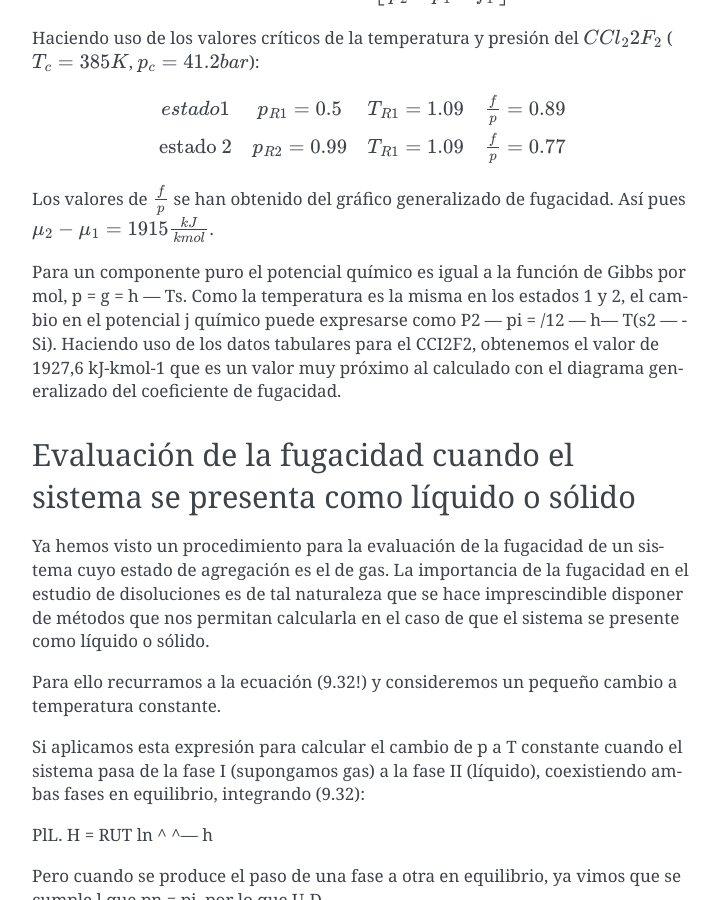
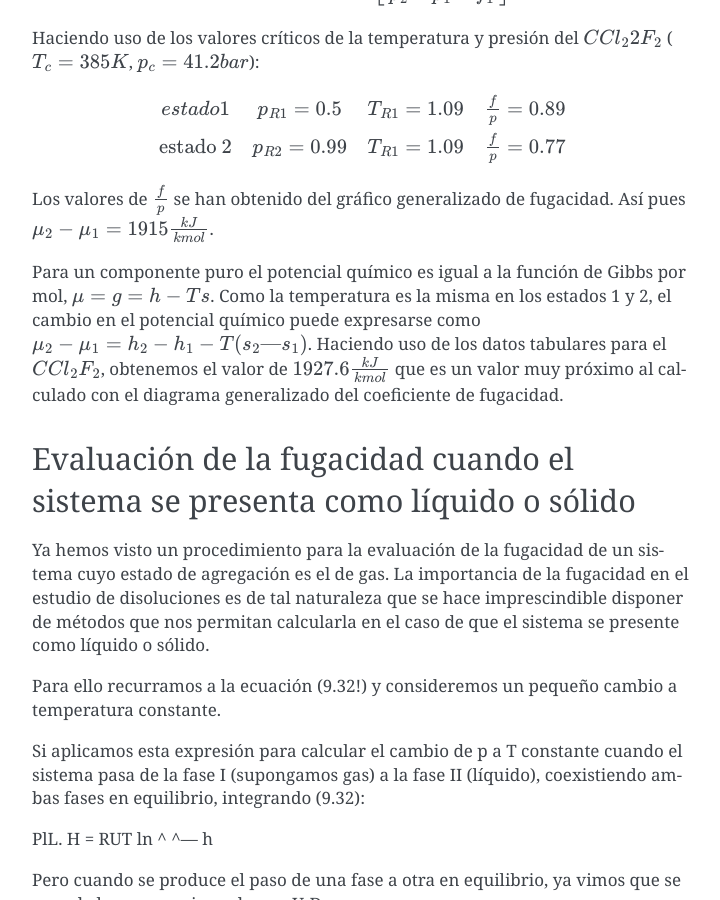
Before and after one commit to mantielero/termodinamica, a Sphinx documentation site: the page built from source/multicomponentes_fugacidad.rst, in a window 1280 px wide and 900 px high, scrolled down 3380 px. Shown: the whole window, without its empty margins (388-1108 px from the left). Built offline with Sphinx 7.4.7, drawn with Linux system fonts in a browser that asks for light colours; pages that are not in the unit, such as notebooks, are missing from menus.

Commit message:
Update multicomponentes_fugacidad.rst

```diff
--- a/source/multicomponentes_fugacidad.rst
+++ b/source/multicomponentes_fugacidad.rst
@@ -141,7 +141,7 @@ Haciendo uso de los valores críticos de la temperatura y presión del :math:`CC
 
 Los valores de :math:`\frac{f}{p}` se han obtenido del gráfico generalizado de fugacidad. Así pues :math:`\mu_2-\mu_1 = 1915\frac{kJ}{kmol}`.
 
-Para un componente puro el potencial químico es igual a la función de Gibbs por mol, p = g = h — Ts. Como la temperatura es la misma en los estados 1 y 2, el cambio en el potencial j químico puede expresarse como P2 — pi = /12 — h\ — T(s2 — -Si). Haciendo uso de los datos tabulares para el CCI2F2, obtenemos el valor de 1927,6 kJ-kmol-1 que es un valor muy próximo al calculado con el diagrama generalizado del coeficiente de fugacidad.
+Para un componente puro el potencial químico es igual a la función de Gibbs por mol, :math:`\mu = g = h-Ts`. Como la temperatura es la misma en los estados 1 y 2, el cambio en el potencial químico puede expresarse como :math:`\mu_2-\mu_1 = h_2-h_1 - T(s_2 — s_1)`. Haciendo uso de los datos tabulares para el :math:`CCl_2F_2`, obtenemos el valor de :math:`1927.6 \frac{kJ}{kmol}` que es un valor muy próximo al calculado con el diagrama generalizado del coeficiente de fugacidad.
 
 Evaluación de la fugacidad cuando el sistema se presenta como líquido o sólido
 -----------------------------------------------------------------------------
```
